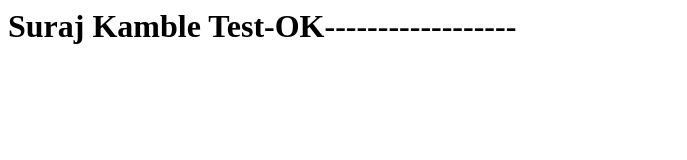
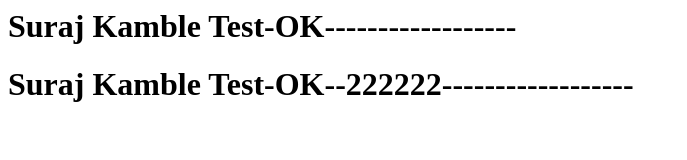
Before and after one commit to kamblesuraj432/Container-apps-cicd, a plain HTML site: page index.html in a window 1280 px wide. Shown: the whole page, without its empty margins (0-687 px from the left). Drawn offline with Linux system fonts and the light colour scheme.

Commit message:
Update index.html

```diff
--- a/index.html
+++ b/index.html
@@ -1 +1,2 @@
 <h1>Suraj Kamble Test-OK------------------</h1>
+<h1>Suraj Kamble Test-OK--222222------------------</h1>
```
